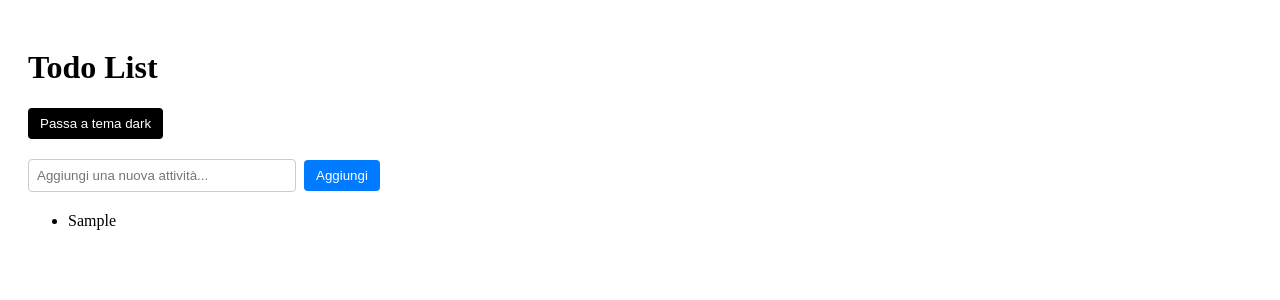
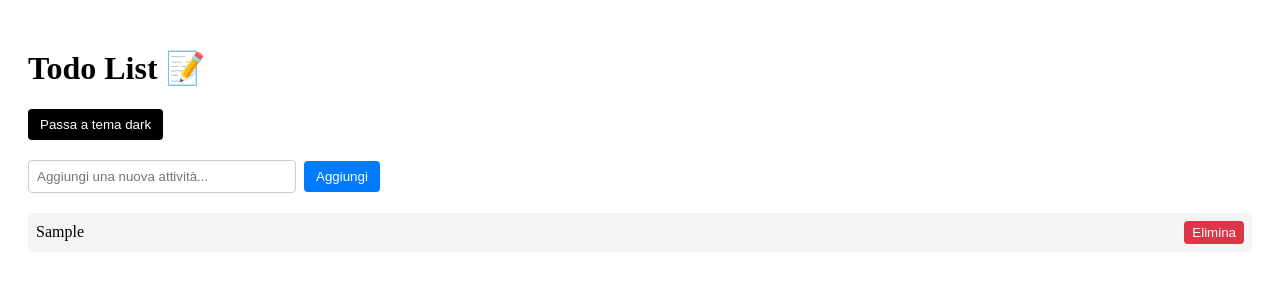
Before and after one commit to nicolomegha/todo-list-react-ts, a React (Vite) app in the folder todo-list-manteia/: page / in a window 1280 px wide. Both pictures are taken after typing "Sample" into the empty fields and a click on the button "Aggiungi". Shown: the top 300 px of the page. Built offline with nearby package versions, Linux system fonts and the light colour scheme.

Commit message:
Step 4: aggiunta persistenza locale con localStorage

```diff
--- a/todo-list-manteia/src/App.tsx
+++ b/todo-list-manteia/src/App.tsx
@@ -1,27 +1,47 @@
-import { useState } from 'react'
+import { useState, useEffect } from 'react'
 import { useTheme } from './context/ThemeContext'
 import { AddTodo } from './components/AddTodo'
+import { TodoList } from './components/TodoList'
 
 interface Todo {
   id: number;
   text: string;
 }
 
+const STORAGE_KEY = 'todos';
+
 function App() {
   const { theme, toggleTheme } = useTheme();
-  const [todos, setTodos] = useState<Todo[]>([]);
+
+
+  const [todos, setTodos] = useState<Todo[]>(() => {
+    const stored = localStorage.getItem(STORAGE_KEY);
+    if (stored) {
+      try {
+        return JSON.parse(stored) as Todo[];
+      } catch (error) {
+        console.error('Errore nel parsing delle todo salvate:', error);
+      }
+    }
+    return [];
+  });
+
+  useEffect(() => {
+    localStorage.setItem(STORAGE_KEY, JSON.stringify(todos));
+  }, [todos]);
 
   const handleAddTodo = (text: string) => {
-    const newTodo: Todo = {
-      id: Date.now(),
-      text
-    };
+    const newTodo: Todo = { id: Date.now(), text };
     setTodos(prev => [...prev, newTodo]);
+  };
+
+  const handleRemoveTodo = (id: number) => {
+    setTodos(prev => prev.filter(todo => todo.id !== id));
   };
 
   return (
     <div style={{ padding: '20px' }}>
-      <h1>Todo List</h1>
+      <h1>Todo List 📝</h1>
       <button
         onClick={toggleTheme}
         style={{
@@ -37,12 +57,7 @@ function App() {
       </button>
 
       <AddTodo onAdd={handleAddTodo} />
-
-      <ul style={{ marginTop: '20px' }}>
-        {todos.map(todo => (
-          <li key={todo.id}>{todo.text}</li>
-        ))}
-      </ul>
+      <TodoList todos={todos} onRemove={handleRemoveTodo} />
     </div>
   );
 }
--- a/todo-list-manteia/src/components/TodoItem.tsx
+++ b/todo-list-manteia/src/components/TodoItem.tsx
@@ -0,0 +1,37 @@
+interface TodoItemProps {
+    id: number;
+    text: string;
+    onRemove: (id: number) => void;
+  }
+
+  export const TodoItem = ({ id, text, onRemove }: TodoItemProps) => {
+    return (
+      <li
+        style={{
+          display: 'flex',
+          justifyContent: 'space-between',
+          alignItems: 'center',
+          padding: '8px',
+          marginBottom: '8px',
+          backgroundColor: '#f4f4f4',
+          borderRadius: '4px',
+          listStyle: 'none'
+        }}
+      >
+        <span>{text}</span>
+        <button
+          onClick={() => onRemove(id)}
+          style={{
+            padding: '4px 8px',
+            backgroundColor: '#dc3545',
+            color: '#fff',
+            border: 'none',
+            borderRadius: '4px',
+            cursor: 'pointer'
+          }}
+        >
+          Elimina
+        </button>
+      </li>
+    );
+  };
--- a/todo-list-manteia/src/components/TodoList.tsx
+++ b/todo-list-manteia/src/components/TodoList.tsx
@@ -0,0 +1,30 @@
+import { TodoItem } from './TodoItem';
+
+interface Todo {
+  id: number;
+  text: string;
+}
+
+interface TodoListProps {
+  todos: Todo[];
+  onRemove: (id: number) => void;
+}
+
+export const TodoList = ({ todos, onRemove }: TodoListProps) => {
+  if (todos.length === 0) {
+    return <p style={{ marginTop: '20px' }}>Nessuna attività presente </p>;
+  }
+
+  return (
+    <ul style={{ marginTop: '20px', padding: 0 }}>
+      {todos.map(todo => (
+        <TodoItem
+          key={todo.id}
+          id={todo.id}
+          text={todo.text}
+          onRemove={onRemove}
+        />
+      ))}
+    </ul>
+  );
+};
```
